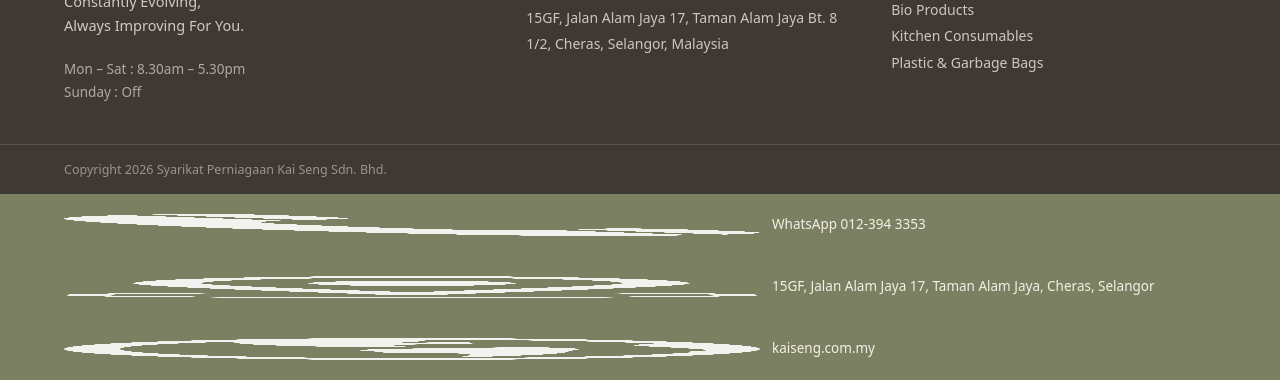
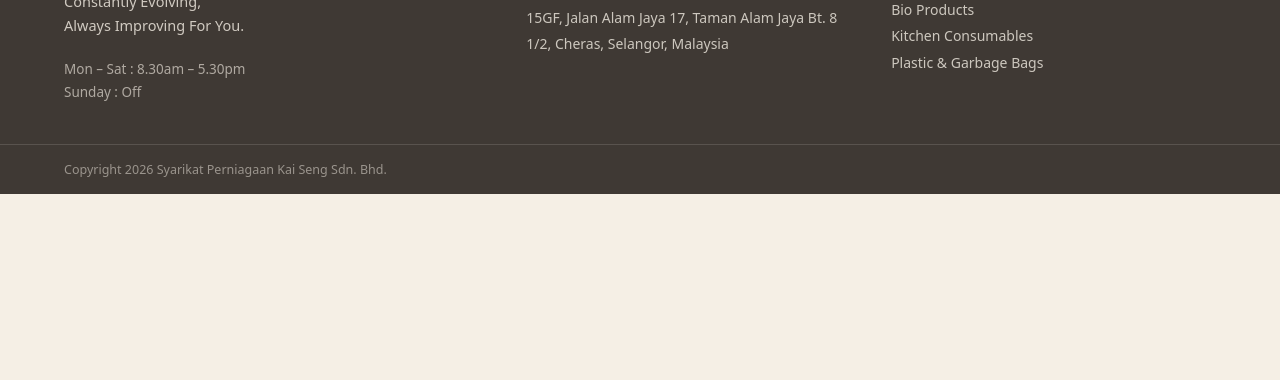
Before and after one commit to ting1437/kps.com.my-website, a plain HTML site: page 404.html in a window 1280 px wide. Shown: the part 1174-1554 px from the top of the page. After the commit the page ends 1368 px from the top, so only its background shows below. Drawn offline with Linux system fonts and the light colour scheme; a web font is replaced by a local one.

Commit message:
Add files via upload

```diff
--- a/404.html
+++ b/404.html
@@ -24,9 +24,4 @@
 <div><h4>Contact Us</h4><a href="tel:+60390820712">Hotline: +603 9082 0712</a><a href="https://wa.me/60123943353" target="_blank" rel="noreferrer">WhatsApp: 012-394 3353</a><a href="mailto:admin@kaiseng.com.my">admin@kaiseng.com.my</a><span style="margin-top:var(--space-3)">15GF, Jalan Alam Jaya 17, Taman Alam Jaya Bt. 8 1/2, Cheras, Selangor, Malaysia</span></div>
 <div><h4>Products</h4><a href="services.html#catalogue">Paper Products</a><a href="services.html#catalogue">Plastic Products</a><a href="services.html#catalogue">Cutlery</a><a href="services.html#catalogue">Bio Products</a><a href="services.html#catalogue">Kitchen Consumables</a><a href="services.html#catalogue">Plastic &amp; Garbage Bags</a></div>
 </div><div class="footbar"><div>Copyright <span data-year>2026</span> Syarikat Perniagaan Kai Seng Sdn. Bhd.</div></div></footer>
-<div class="contact-strip"><div>
-<span><img src="assets/icons/phone.png" alt="" width="696" height="800" loading="lazy">WhatsApp 012-394 3353</span>
-<span><img src="assets/icons/pin.png" alt="" width="696" height="800" loading="lazy">15GF, Jalan Alam Jaya 17, Taman Alam Jaya, Cheras, Selangor</span>
-<span><img src="assets/icons/globe.png" alt="" width="696" height="800" loading="lazy">kaiseng.com.my</span>
-</div></div>
 <script src="data.js"></script><script src="app.js"></script></body></html>
```
Also changed, not shown: about.html (+0 -5 lines), checkout.html (+0 -5 lines), contact.html (+0 -5 lines), index.html (+0 -5 lines), product-detail.html (+0 -5 lines), services.html (+0 -5 lines).
